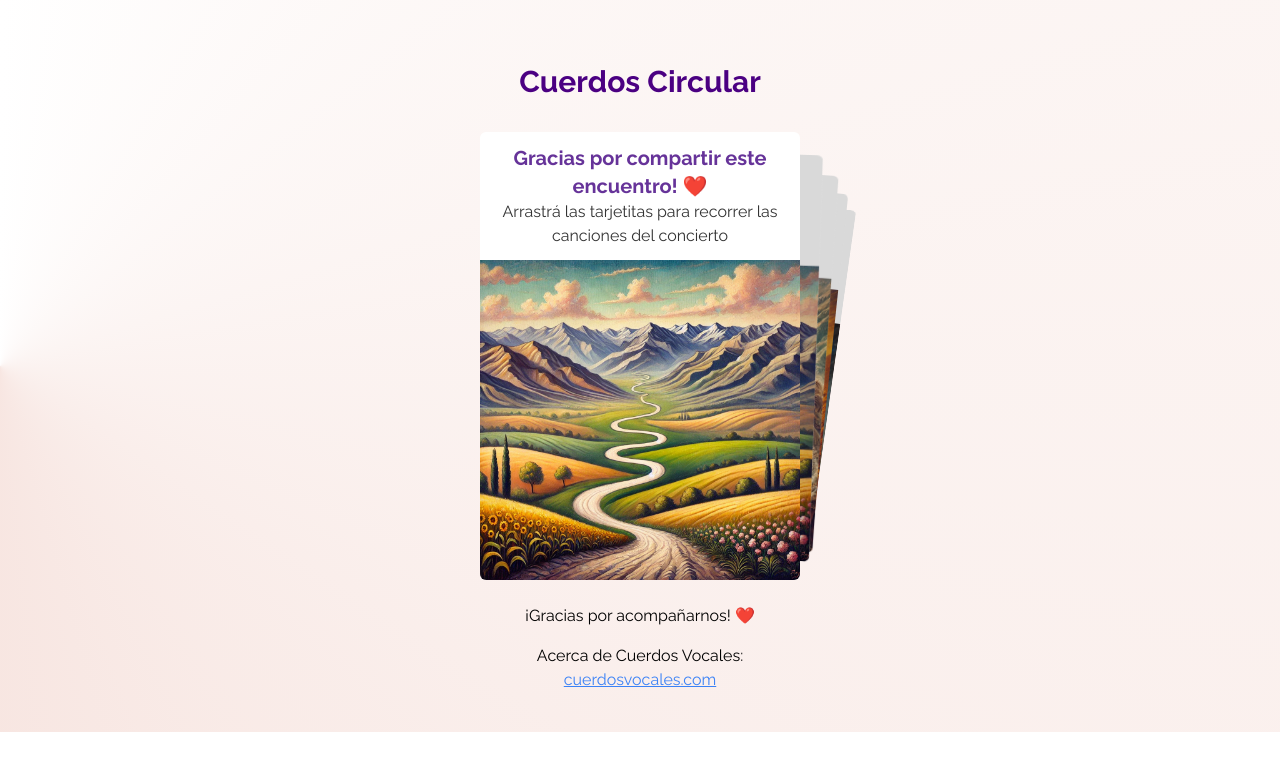
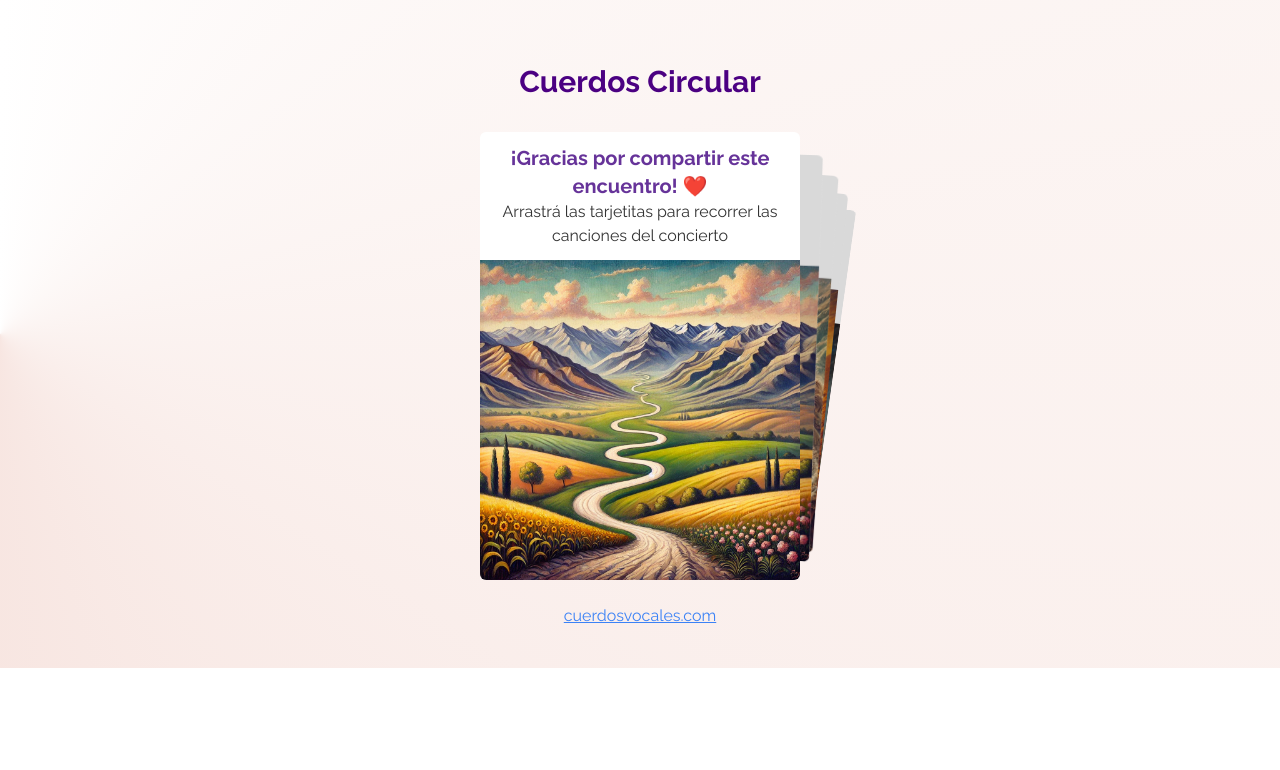
Before and after one commit to gastondvoskin/cuerdos-vocales, a React (Vite) app: page /xirgu in a window 1280 px wide. Shown: the top 770 px of the page. Built offline with nearby package versions, Linux system fonts and the light colour scheme.

Commit message:
Implemented thanks card for Xirgu

```diff
--- a/src/Xirgu.tsx
+++ b/src/Xirgu.tsx
@@ -20,8 +20,34 @@ import { EffectCards } from 'swiper/modules';
 const Xirgu: React.FC = () => {
 
   const explanation = {
-    title: "Gracias por compartir este encuentro! ❤️",
+    title: "¡Gracias por compartir este encuentro! ❤️",
     text: "Arrastrá las tarjetitas para recorrer las canciones del concierto",
+    imageSrc: andando,
+  }
+
+  const thanks = {
+    title: "Gracias, gracias, gracias ❤️",
+    text: "",
+    members: [
+      {name: "Gastón dvoskin", role: "Dirección y cajón"},
+      {name: "Alejandro Randazzo", role: "Voz, guitarra y producción"},
+      {name: "Bernardo Guarrochena", role: "Voz y producción"},
+      {name: "Manuel Estrach", role: "Voz"},
+      {name: "Alejo Trosman", role: "Voz"},
+      {name: "Lucrecia Flores", role: "Voz y bombo"},
+      {name: "Aldana Gómez", role: "Voz"},
+      {name: "Paula Bori", role: "Voz"},
+      {name: "Catalina Terlerman", role: "Voz y caja"},
+    ],
+    guests: [
+      {name: "Teresa Parodi", role: "Voz"},
+      {name: "Manuel Estrach", role: "Percusión"},
+    ],
+    others: [
+      {name: "Teatro Margarita Xirgu", role: ""},
+      {name: "Producción", role: "Maru"},
+      {name: "José", role: "Sonido"},
+    ],
     imageSrc: andando,
   }
 
@@ -35,19 +61,24 @@ const Xirgu: React.FC = () => {
         modules={[EffectCards]}
         className="w-7/12 h-7/12 md:w-3/12 md:h-3/12"
       >
+
         <SwiperSlide className="flex items-center justify-center rounded-md">
           <XirguCard cardData={explanation} />
         </SwiperSlide>
+
         {songs.map((song, index) => (
           <SwiperSlide key={index} className="flex items-center justify-center rounded-md">
             <XirguSong song={song} />
           </SwiperSlide>
         ))}
 
+        <SwiperSlide className="flex items-center justify-center rounded-md">
+          <XirguCard cardData={thanks} />
+        </SwiperSlide>
+
       </Swiper>
 
-      <p>¡Gracias por acompañarnos! ❤️</p>
-      <p className="mt-4">Acerca de Cuerdos Vocales:</p>
+      {/* <p className="mt-1">Acerca de Cuerdos Vocales:</p>  */}
       <a href="https://www.cuerdosvocales.com" className="text-blue-500 underline">cuerdosvocales.com</a>
     </SectionContainer>
   );
--- a/src/XirguCard.tsx
+++ b/src/XirguCard.tsx
@@ -2,17 +2,43 @@ import { IXirguCardProps } from "./types";
 
 const XirguCard: React.FC<IXirguCardProps> = ({cardData}) => {
   return (
-    <div
-      className={`flex flex-col items-center w-full h-full bg-myWhite-100 text-myGrey-900`}
-      // style={{ backgroundImage: `url(${song.imageSrc})`}}
-    >
+    <div className={`flex flex-col items-center w-full h-full bg-myWhite-100 text-myGrey-900`}>
+
       <div className="flex flex-col items-center w-full p-3 text-center">
         <h3 className="font-bold text-xl text-myPurple-500">{cardData.title}</h3>
         <p className="text-md">{cardData.text}</p>
       </div>
-      <div>
-        <img src={cardData.imageSrc} alt="Imagen representativa de la canción" className="w-full h-full object-cover"/>
-      </div>
+
+      {cardData.members && (
+        <div className="flex flex-col gap-2 text-center text-xs">
+          <div >
+            <h4 className="text-lg">Cuerdos Vocales: </h4>
+            <ul >
+              {cardData.members?.map(member => <li>{`${member.name} - ${member.role}`}</li>)}
+            </ul>
+          </div>
+
+          <div>
+            <h4 className="text-lg">Invitades: </h4>
+            <ul>
+              {cardData.guests?.map(member => <li>{`${member.name} - ${member.role}`}</li>)}
+            </ul>
+          </div>
+
+          <div>
+            <h4 className="text-lg">Técnica: </h4>
+            <ul>
+              {cardData.others?.map(member => <li>{`${member.name} - ${member.role}`}</li>)}
+            </ul>
+          </div>
+        </div>
+      )}
+
+      {!cardData.members && (
+        <div>
+          <img src={cardData.imageSrc} alt="Imagen representativa de la canción" className="w-full h-full object-cover"/>
+        </div>
+      )}
     </div>
   )
 }
```
Also changed, not shown: src/types.ts (+8 -0 lines).
